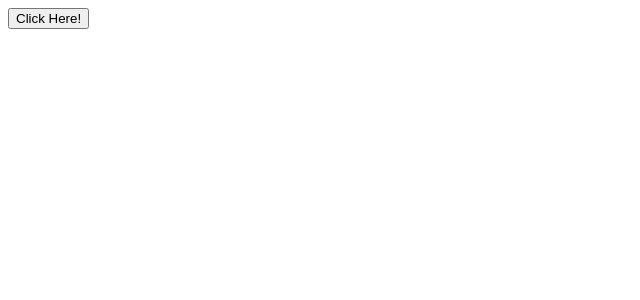
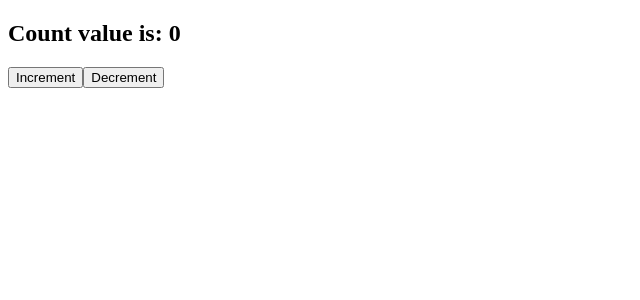
Before and after one commit to izaz-swe/reactpro, a React (Vite) app: page / in a window 1280 px wide. Shown: the top 300 px of the page, without its empty margins (0-640 px from the left). Built offline with nearby package versions, Linux system fonts and the light colour scheme.

Commit message:
single state creation done

```diff
--- a/src/App.jsx
+++ b/src/App.jsx
@@ -1,10 +1,11 @@
-import Message from "./components/Message"
+import Counter from "./components/Counter"
+
 
 function App() {
 
   return (
     <div className="App">
-      <Message/>
+      <Counter/>
     </div>
   )
 }
--- a/src/components/Counter.jsx
+++ b/src/components/Counter.jsx
@@ -1,3 +1,18 @@
+import { useState } from "react";
+
 export default function Counter(){
-  return <div>Count value is: </div>;
+  const [count, setCount] = useState(0);
+  function increment(){
+    setCount(count+1);
+  }
+  function decrement(){
+    setCount(count-1)
+  }
+  return (
+  <div>
+    <h2>Count value is: {count}</h2>
+    <button onClick={increment}>Increment</button>
+    <button onClick={decrement}>Decrement</button>
+  </div>
+  );
 }
```
